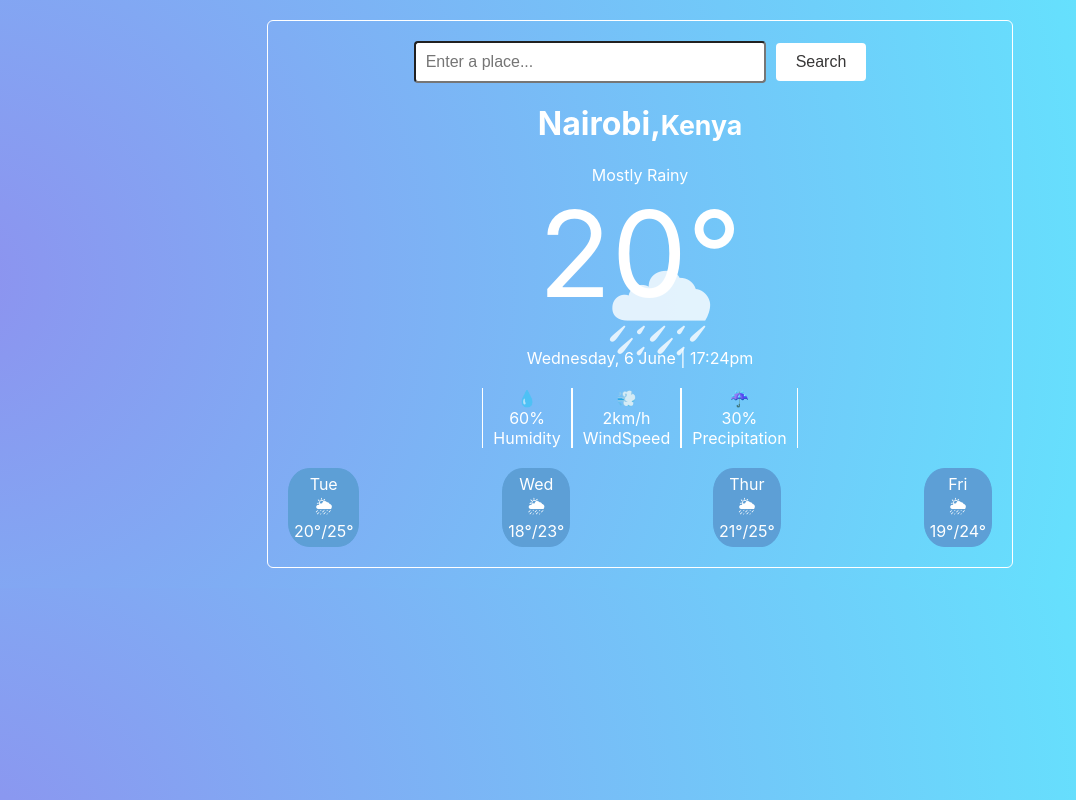
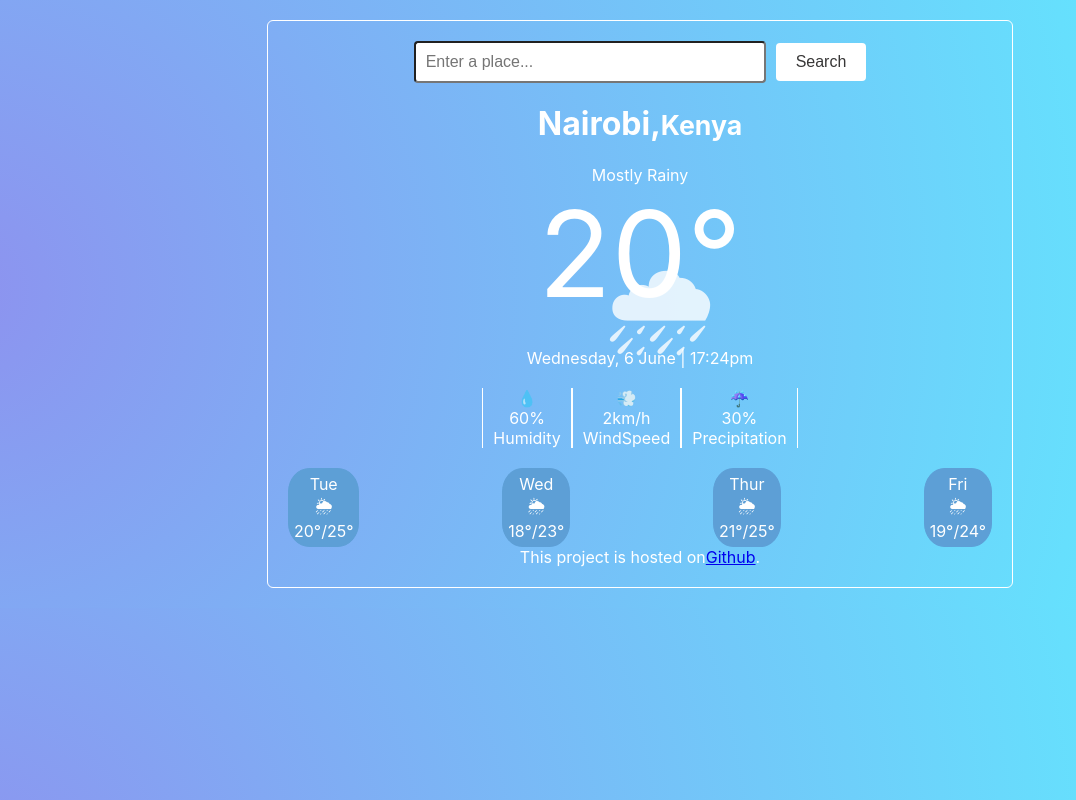
Before and after one commit to Ruks-7/weather-forecast-react, a React (Create React App) app: page / in a window 1280 px wide. Shown: the whole page, without its empty margins (0-1076 px from the left). Built offline with nearby package versions, Linux system fonts and the light colour scheme.

Commit message:
Added a footer

```diff
--- a/src/App.js
+++ b/src/App.js
@@ -7,6 +7,9 @@ function App() {
     <div className="App">
       <Search />
       <Details />
+      <footer>This project is hosted on
+        <a href="https://github.com/Ruks-7/weather-forecast-react">Github</a>.
+      </footer>
     </div>
   );
 }
```
